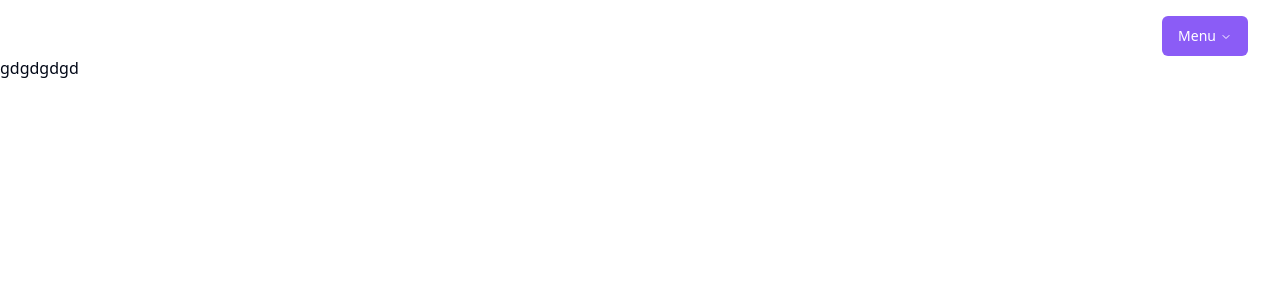
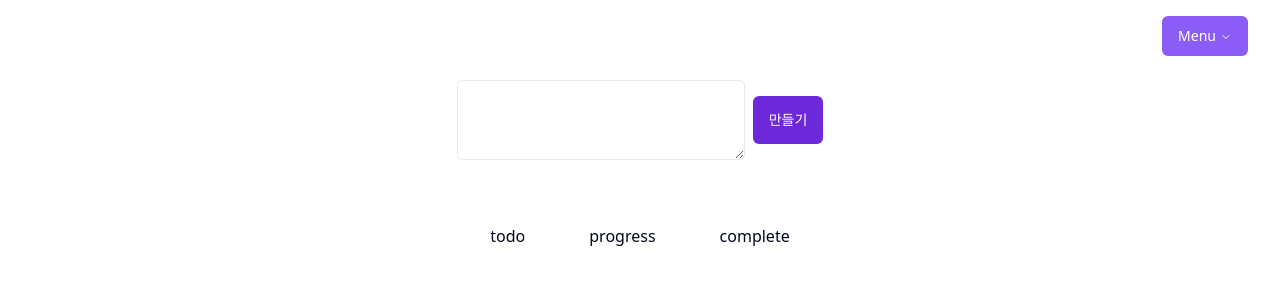
Before and after one commit to cyd5538/momentum-upgrade, a React (Vite) app: page / in a window 1280 px wide. Shown: the top 300 px of the page. Built offline with nearby package versions, Linux system fonts and the light colour scheme; no server answers.

Commit message:
todolist localstorage에 저장하는것 까지 react-hot-toast 추가

```diff
--- a/package.json
+++ b/package.json
@@ -22,6 +22,7 @@
     "react": "^18.2.0",
     "react-day-picker": "^8.8.0",
     "react-dom": "^18.2.0",
+    "react-hot-toast": "^2.4.1",
     "react-router-dom": "^6.14.1",
     "tailwind-merge": "^1.13.2",
     "tailwindcss-animate": "^1.0.6"
@@ -30,6 +31,7 @@
     "@types/node": "^20.4.1",
     "@types/react": "^18.2.14",
     "@types/react-dom": "^18.2.6",
+    "@types/uuid": "^9.0.2",
     "@typescript-eslint/eslint-plugin": "^5.61.0",
     "@typescript-eslint/parser": "^5.61.0",
     "@vitejs/plugin-react-swc": "^3.3.2",
--- a/src/App.tsx
+++ b/src/App.tsx
@@ -1,7 +1,7 @@
 import {Route, Routes} from 'react-router-dom';
-import Nav from './components/Nav'
+import Nav from './components/nav/Nav'
 import Home from './pages/Home';
-
+import { Toaster } from 'react-hot-toast';
 
 function App() {
 
@@ -11,6 +11,7 @@ function App() {
       <Routes>
         <Route path="/" element={<Home />} />
       </Routes>
+      <Toaster />
     </>
   )
 }
--- /dev/null
+++ b/src/components/Home/CreateTodo.tsx
@@ -0,0 +1,65 @@
+import { useState } from "react";
+import { Todo } from "@/types/type";
+import toast from "react-hot-toast";
+import { Button } from "../ui/button";
+import { Textarea } from "../ui/textarea";
+
+interface CreateTodoProps {
+  setTodos: React.Dispatch<React.SetStateAction<Todo[]>>;
+}
+
+const CreateTodo = ({ setTodos }: CreateTodoProps) => {
+  const [todo, setTodo] = useState<Todo>({
+    id: "",
+    name: "",
+    status: "todo"
+  });
+
+  const handleInputChange: React.ChangeEventHandler<HTMLTextAreaElement> = (
+    e
+  ) => {
+    const uniqueId = Math.random().toString(16).slice(2);
+    setTodo({
+      ...todo,
+      id: uniqueId,
+      name: e.target.value
+    });
+  };
+
+  const handleSubmit = (e: React.FormEvent<HTMLFormElement>) => {
+    e.preventDefault();
+
+    if (todo.name.length < 3) {
+      return toast.error("3글자 이상 작성해주세요.");
+    }
+
+    setTodos((prev) => {
+      const list = [...prev, todo];
+      localStorage.setItem("todos", JSON.stringify(list));
+      return list;
+    });
+
+    toast.success("Success");
+
+    setTodo({
+      id: "",
+      name: "",
+      status: "todo"
+    });
+  };
+
+  return (
+    <form className="flex gap-2 items-center" onSubmit={handleSubmit}>
+      <Textarea
+        className="w-72"
+        onChange={handleInputChange}
+        value={todo.name}
+      />
+      <Button type="submit" className="bg-violet-700 rounded-md px-4 h-12 text-white">
+        만들기
+      </Button>
+    </form>
+  );
+};
+
+export default CreateTodo;
--- /dev/null
+++ b/src/components/Home/ListSection.tsx
@@ -0,0 +1,20 @@
+import { Todo } from "@/types/type"
+
+interface ListSectionProps {
+  stat : string
+  todos : Todo[]
+  setTodos : React.Dispatch<React.SetStateAction<Todo[]>>;
+  todo : Todo[]
+  progress : Todo[]
+  complete : Todo[]
+}
+
+const ListSection:React.FC<ListSectionProps> = ({stat}) => {
+  return (
+    <div>
+      <h2>{stat}</h2>
+    </div>
+  )
+}
+
+export default ListSection
--- /dev/null
+++ b/src/components/Home/ListTodo.tsx
@@ -0,0 +1,43 @@
+import { Todo } from '@/types/type';
+import React, { useEffect, useState } from 'react'
+import ListSection from './ListSection';
+
+interface ListTodoProps {
+  todos: Todo[];
+  setTodos: React.Dispatch<React.SetStateAction<Todo[]>>;
+}
+
+const ListTodo:React.FC<ListTodoProps> = ({todos,setTodos}) => {
+  const [todo, setTodo] = useState<Todo[]>([]);
+  const [progress, setProgress] = useState<Todo[]>([]);
+  const [complete, setCompelte] = useState<Todo[]>([]);
+
+  useEffect(() => {
+    const todoFilter = todos.filter(task => task.status === "todo");
+    const progressFilter = todos.filter(task => task.status === "progress");
+    const completeFilter = todos.filter(task => task.status === "complete");
+
+    setTodo(todoFilter);
+    setProgress(progressFilter);
+    setCompelte(completeFilter);
+  },[todos])
+
+  const status = ["todo", "progress", "complete"];
+
+  return (
+    <div className='flex gap-16'>
+      {status.map((stat, index) =>
+      <ListSection
+        key={index}
+        stat={stat}
+        todos={todos}
+        setTodos={setTodos}
+        todo={todo}
+        progress={progress}
+        complete={complete}
+      />)}
+    </div>
+  )
+}
+
+export default ListTodo
--- a/src/components/Nav.tsx
+++ b/src/components/nav/Nav.tsx
@@ -1,7 +1,7 @@
 import {useState, useEffect} from 'react';
 import axios from 'axios';
 import useGeoLocation from '@/hooks/useGeoLocation'
-import Navigation from './nav/NavItem'
+import Navigation from './NavItem'
 import { Weather } from '@/types/type';
 
 const Nav = () => {
--- a/src/components/nav/NavItem.tsx
+++ b/src/components/nav/NavItem.tsx
@@ -22,21 +22,21 @@ interface NavigationProps {
 const Navigation:React.FC<NavigationProps> = ({weatherData, Icon}) => {
 
   return (
-    <NavigationMenu>
-      <NavigationMenuList>
+    <NavigationMenu >
+      <NavigationMenuList >
         <NavigationMenuItem>
           <NavigationMenuTrigger className="bg-violet-500">Menu</NavigationMenuTrigger>
-          <NavigationMenuContent>
-            <ul className="fixed ounded-md right-[5px] grid gap-3 p-1 md:w-[400px] drop-shadow-md lg:w-[510px] lg:grid-cols-[.75fr_1fr]">
+          <NavigationMenuContent >
+            <ul className="fixed rounded-2xl shadow-xl  right-[5px] grid gap-3 p-1 md:w-[400px] drop-shadow-md lg:w-[510px] lg:grid-cols-[.75fr_1fr]">
               <li className="row-span-3">
                 <div className="flex h-full w-full select-none flex-col justify-end rounded-md  bg-violet-500 from-muted/50 to-muted p-6 no-underline outline-none focus:shadow-md">
                   <NavWeather weatherData={weatherData} Icon={Icon}/>
                 </div>
               </li>
-              <ListItem href="/" title="Todo">
+              <ListItem className="shadow-md" href="/" title="Todo">
                 나의 할일을 메모합니다.
               </ListItem>
-              <ListItem href="/favor" title="즐겨찾기">
+              <ListItem className="shadow-md" href="/favor" title="즐겨찾기">
                 나의 즐겨찾기
               </ListItem>
               <div className="flex flex-col gap-2 pb-2">
--- a/src/components/ui/button.tsx
+++ b/src/components/ui/button.tsx
@@ -9,7 +9,7 @@ const buttonVariants = cva(
   {
     variants: {
       variant: {
-        default: "bg-primary text-primary-foreground hover:bg-primary/90",
+        default: "bg-primary text-primary-foreground hover:bg-violet-600",
         destructive:
           "bg-destructive text-destructive-foreground hover:bg-destructive/90",
         outline:
--- /dev/null
+++ b/src/components/ui/textarea.tsx
@@ -0,0 +1,24 @@
+import * as React from "react"
+
+import { cn } from "@/lib/utils"
+
+export interface TextareaProps
+  extends React.TextareaHTMLAttributes<HTMLTextAreaElement> {}
+
+const Textarea = React.forwardRef<HTMLTextAreaElement, TextareaProps>(
+  ({ className, ...props }, ref) => {
+    return (
+      <textarea
+        className={cn(
+          "flex min-h-[80px] w-full rounded-md border border-input bg-transparent px-3 py-2 text-sm ring-offset-background placeholder:text-muted-foreground focus-visible:outline-none focus-visible:ring-2 focus-visible:ring-ring focus-visible:ring-offset-2 disabled:cursor-not-allowed disabled:opacity-50",
+          className
+        )}
+        ref={ref}
+        {...props}
+      />
+    )
+  }
+)
+Textarea.displayName = "Textarea"
+
+export { Textarea }
--- a/src/pages/Home.tsx
+++ b/src/pages/Home.tsx
@@ -1,9 +1,27 @@
-import React from 'react'
+import { useEffect, useState } from 'react';
+
+import CreateTodo from '@/components/Home/CreateTodo';
+import ListTodo from '@/components/Home/ListTodo';
+
+import { Todo } from '@/types/type';
 
 const Home = () => {
+  const [todos, setTodos] = useState<Todo[]>([]);
+
+  // localstorage의 값이 있다면 가져오기
+  useEffect(() => {
+    const storedTodos: string | null = localStorage.getItem('todos');
+    if (storedTodos) {
+      setTodos(JSON.parse(storedTodos) as Todo[]);
+    }
+  },[])
+
+  console.log(todos)
+
   return (
-    <div>
-      gdgdgdgd
+    <div className='w-screen h-screen flex flex-col items-center gap-16 pt-6'>
+      <CreateTodo setTodos={setTodos}/>
+      <ListTodo todos={todos} setTodos={setTodos}/>
     </div>
   )
 }
--- a/src/types/type.ts
+++ b/src/types/type.ts
@@ -14,3 +14,9 @@ export type Weather = {
     }
   ];
 };
+
+export type Todo = {
+  id: string;
+  name: string;
+  status: string;
+}
```
Also changed, not shown: 1 other file (tests, documents, lock files or other folders).
